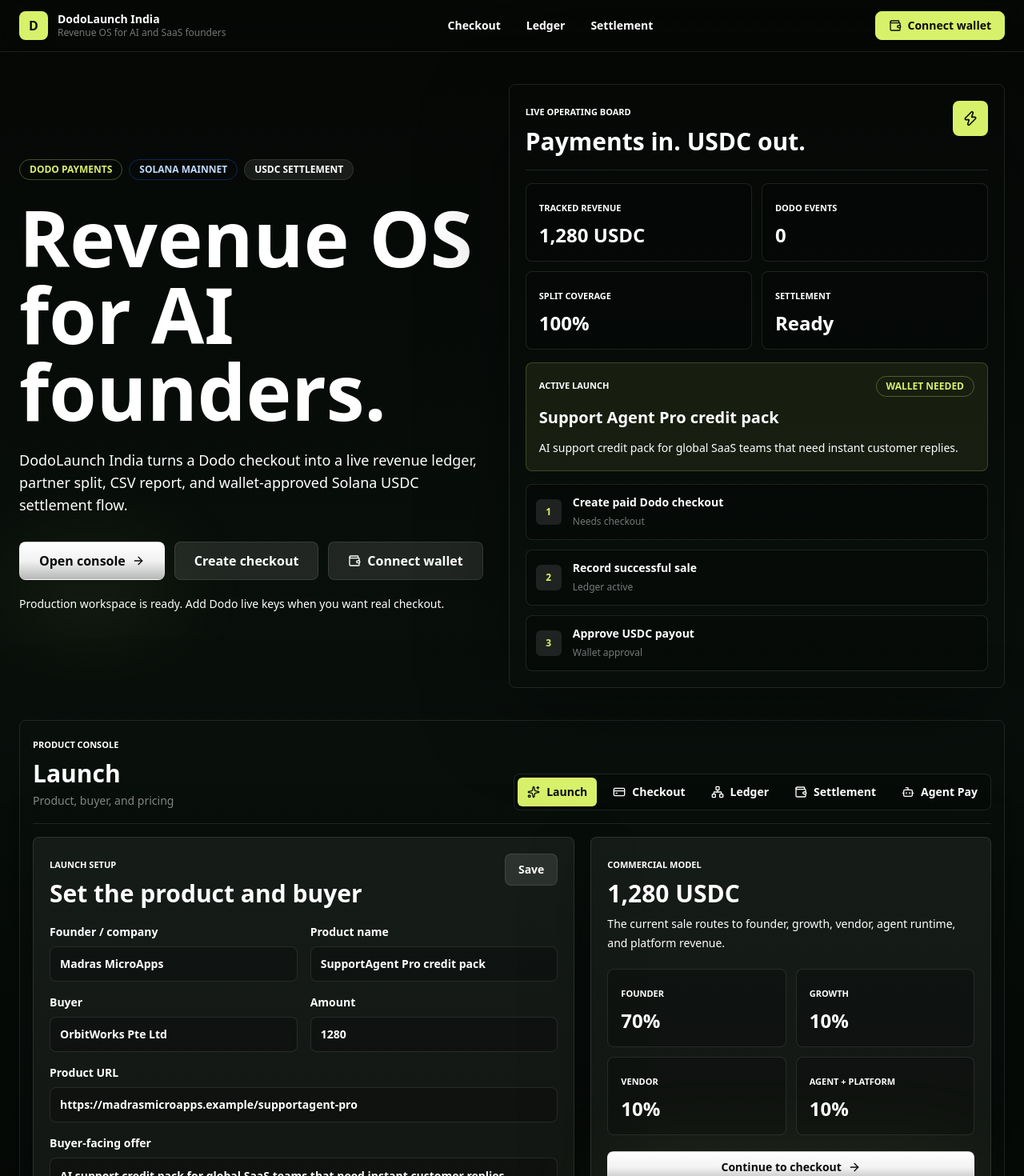
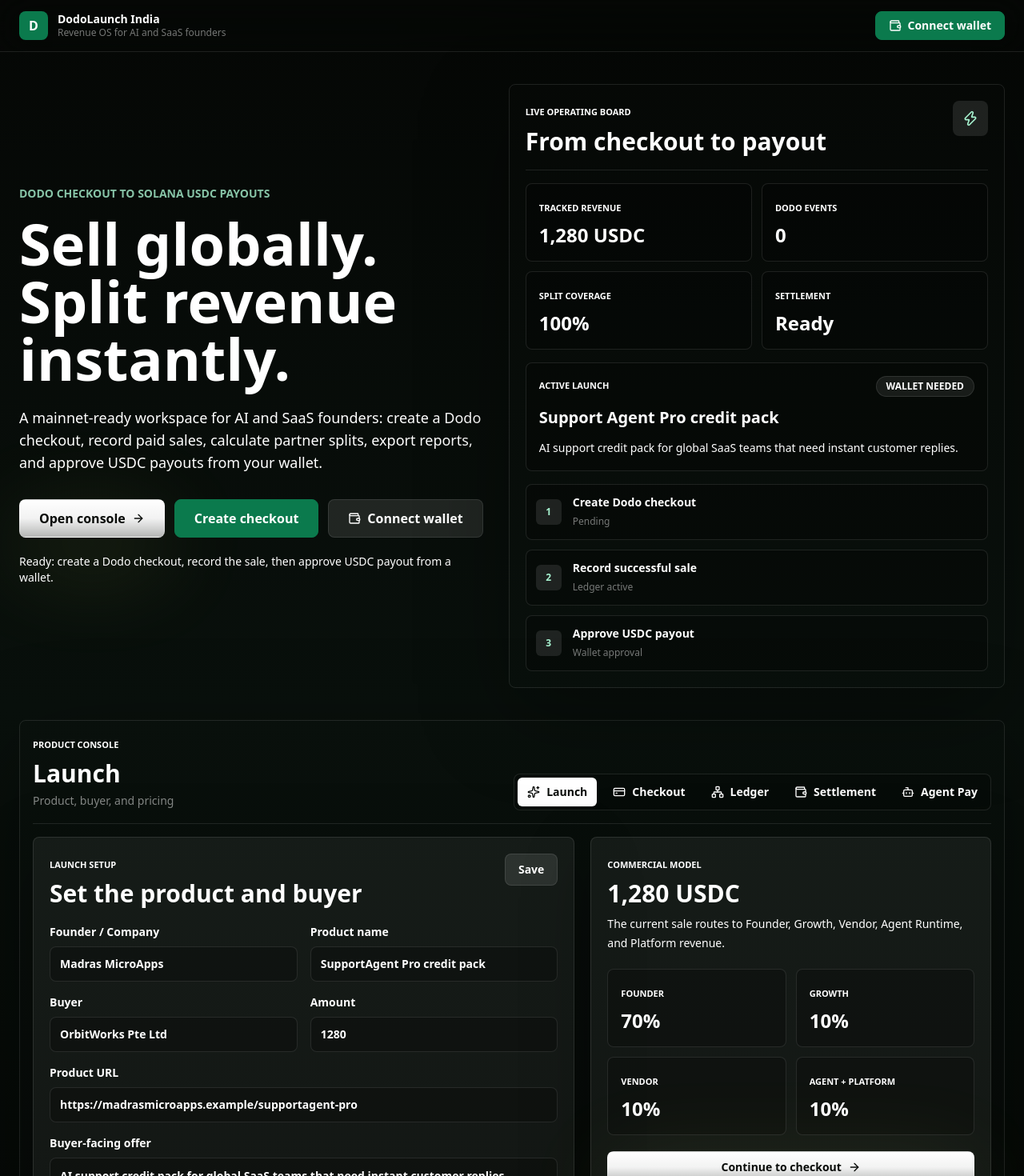
Before and after one commit to jerreenj/DodoLaunch-India, a Next.js app: page / in a window 1280 px wide. Shown: the top 1470 px of the page at 80% size. Built offline with nearby package versions, Linux system fonts and the light colour scheme.

Commit message:
feat: clarify landing and console ux

```diff
--- a/components/ui/saa-s-template.tsx
+++ b/components/ui/saa-s-template.tsx
@@ -9,12 +9,10 @@ import {
   ExternalLink,
   FileDown,
   Globe2,
-  Menu,
   Network,
   RefreshCw,
   Sparkles,
   Wallet,
-  X,
   Zap,
 } from "lucide-react";
 import { defaultProductConfig, initialDemoState, recipients } from "@/lib/demo-data";
@@ -57,10 +55,10 @@ interface ButtonProps extends React.ButtonHTMLAttributes<HTMLButtonElement> {
 const Button = React.forwardRef<HTMLButtonElement, ButtonProps>(
   ({ variant = "default", size = "default", className = "", children, ...props }, ref) => {
     const baseStyles =
-      "inline-flex items-center justify-center gap-2 whitespace-nowrap rounded-lg border font-semibold tracking-normal transition-all focus-visible:outline-none focus-visible:ring-2 focus-visible:ring-lime/70 disabled:pointer-events-none disabled:opacity-50";
+      "inline-flex items-center justify-center gap-2 whitespace-nowrap rounded-lg border font-semibold tracking-normal transition-all focus-visible:outline-none focus-visible:ring-2 focus-visible:ring-dodo/70 disabled:pointer-events-none disabled:opacity-50";
 
     const variants = {
-      default: "border-lime bg-lime text-ink hover:bg-lime/90",
+      default: "border-dodo bg-dodo text-white hover:bg-dodo/90",
       secondary: "border-white/10 bg-white/10 text-white hover:border-white/20 hover:bg-white/15",
       ghost: "border-transparent bg-transparent text-white/68 hover:bg-white/10 hover:text-white",
       gradient:
@@ -172,7 +170,7 @@ function TextInput(props: React.InputHTMLAttributes<HTMLInputElement>) {
   return (
     <input
       {...props}
-      className={`h-11 rounded-lg border border-white/10 bg-black/25 px-3 text-white outline-none transition focus:border-lime/60 ${
+      className={`h-11 rounded-lg border border-white/10 bg-black/25 px-3 text-white outline-none transition focus:border-dodo/70 ${
         props.className ?? ""
       }`}
     />
@@ -183,7 +181,7 @@ function TextArea(props: React.TextareaHTMLAttributes<HTMLTextAreaElement>) {
   return (
     <textarea
       {...props}
-      className={`min-h-24 rounded-lg border border-white/10 bg-black/25 p-3 text-white outline-none transition focus:border-lime/60 ${
+      className={`min-h-24 rounded-lg border border-white/10 bg-black/25 p-3 text-white outline-none transition focus:border-dodo/70 ${
         props.className ?? ""
       }`}
     />
@@ -199,8 +197,8 @@ function StatusPill({
 }) {
   const tones = {
     neutral: "border-white/10 bg-white/[0.08] text-white/68",
-    lime: "border-lime/30 bg-lime/12 text-lime",
-    blue: "border-frontier/35 bg-frontier/12 text-blue-200",
+    lime: "border-dodo/35 bg-dodo/[0.16] text-emerald-100",
+    blue: "border-frontier/35 bg-frontier/[0.14] text-blue-200",
   };
 
   return <span className={`rounded-full border px-3 py-1 text-xs font-bold uppercase ${tones[tone]}`}>{children}</span>;
@@ -227,15 +225,22 @@ function shortWallet(address: string) {
   return `${address.slice(0, 4)}...${address.slice(-4)}`;
 }
 
+function titleCase(value: string) {
+  return value
+    .split(/[\s_-]+/)
+    .filter(Boolean)
+    .map((part) => `${part.charAt(0).toUpperCase()}${part.slice(1).toLowerCase()}`)
+    .join(" ");
+}
+
 export default function Component() {
   const [state, setState] = React.useState<DemoState>(initialDemoState);
   const [selectedSettlementId, setSelectedSettlementId] = React.useState(initialDemoState.settlementEntries[0].id);
   const [productConfig, setProductConfig] = React.useState<ProductConfig>(defaultProductConfig);
   const [walletPanelOpen, setWalletPanelOpen] = React.useState(false);
   const [activeView, setActiveView] = React.useState<WorkspaceView>("launch");
-  const [mobileMenuOpen, setMobileMenuOpen] = React.useState(false);
   const [busyAction, setBusyAction] = React.useState<string | null>(null);
-  const [message, setMessage] = React.useState("Production workspace is ready. Add Dodo live keys when you want real checkout.");
+  const [message, setMessage] = React.useState("Ready: create a Dodo checkout, record the sale, then approve USDC payout from a wallet.");
   const [x402Preview, setX402Preview] = React.useState("Agent data is protected until a payment proof is attached.");
   const [walletAddress, setWalletAddress] = React.useState("");
   const [walletError, setWalletError] = React.useState("");
@@ -247,13 +252,41 @@ export default function Component() {
       const saved = window.localStorage.getItem(storageKey);
       if (saved) {
         const parsed = JSON.parse(saved) as DemoState;
-        setState(parsed);
+        const migrated: DemoState = {
+          ...parsed,
+          checkouts: parsed.checkouts.map((checkout) => ({
+            ...checkout,
+            amount: { ...checkout.amount, currency: "USDC" },
+          })),
+          dodoEvents: parsed.dodoEvents.map((event) => ({
+            ...event,
+            amount: { ...event.amount, currency: "USDC" },
+          })),
+          x402Events: parsed.x402Events.map((event) => ({
+            ...event,
+            amount: { ...event.amount, currency: "USDC" },
+          })),
+          settlementEntries: parsed.settlementEntries.map((entry) => ({
+            ...entry,
+            amount: { ...entry.amount, currency: "USDC" },
+          })),
+          payoutBatches: parsed.payoutBatches.map((batch) => ({
+            ...batch,
+            total: { ...batch.total, currency: "USDC" },
+            lines: batch.lines.map((line) => ({
+              ...line,
+              amount: { ...line.amount, currency: "USDC" },
+            })),
+          })),
+        };
+        setState(migrated);
         setSelectedSettlementId(parsed.settlementEntries[0]?.id ?? initialDemoState.settlementEntries[0].id);
       }
 
       const savedProduct = window.localStorage.getItem(productStorageKey);
       if (savedProduct) {
-        setProductConfig(JSON.parse(savedProduct) as ProductConfig);
+        const parsedProduct = JSON.parse(savedProduct) as ProductConfig;
+        setProductConfig({ ...parsedProduct, currency: "USDC" });
       }
     } catch {
       window.localStorage.removeItem(storageKey);
@@ -529,7 +562,7 @@ export default function Component() {
   function resetWorkspace() {
     setState(initialDemoState);
     setSelectedSettlementId(initialDemoState.settlementEntries[0].id);
-    setMessage("Workspace reset. Production workspace is ready.");
+    setMessage("Ready: create a Dodo checkout, record the sale, then approve USDC payout from a wallet.");
     setX402Preview("Agent data is protected until a payment proof is attached.");
     setMainnetTx({ status: "idle" });
     setActiveView("launch");
@@ -545,8 +578,8 @@ export default function Component() {
       ...splitPreview.map((row) => [
         productConfig.productName,
         row.name,
-        row.role,
-        row.region,
+        titleCase(row.role),
+        titleCase(row.region),
         String(row.splitBps / 100),
         row.amount.toFixed(2),
         productConfig.currency,
@@ -575,7 +608,6 @@ export default function Component() {
 
   function selectView(view: WorkspaceView) {
     setActiveView(view);
-    setMobileMenuOpen(false);
   }
 
   function goToWorkspace(view: WorkspaceView) {
@@ -600,82 +632,37 @@ export default function Component() {
       <header className="sticky top-0 z-50 border-b border-white/10 bg-[#050705]/88 backdrop-blur-xl">
         <nav className="mx-auto flex h-16 max-w-7xl items-center justify-between px-4 sm:px-6">
           <button className="flex items-center gap-3 text-left" type="button" onClick={() => selectView("launch")}>
-            <span className="grid size-9 place-items-center rounded-lg bg-lime font-black text-ink">D</span>
+            <span className="grid size-9 place-items-center rounded-lg bg-dodo font-black text-white">D</span>
             <span>
               <strong className="block text-sm leading-tight">DodoLaunch India</strong>
               <span className="hidden text-xs text-white/45 sm:block">Revenue OS for AI and SaaS founders</span>
             </span>
           </button>
 
-          <div className="hidden items-center gap-2 md:flex">
-            <button className="rounded-lg px-3 py-2 text-sm font-semibold text-white/58 transition hover:bg-white/[0.08] hover:text-white" type="button" onClick={() => goToWorkspace("checkout")}>
-              Checkout
-            </button>
-            <button className="rounded-lg px-3 py-2 text-sm font-semibold text-white/58 transition hover:bg-white/[0.08] hover:text-white" type="button" onClick={() => goToWorkspace("ledger")}>
-              Ledger
-            </button>
-            <button className="rounded-lg px-3 py-2 text-sm font-semibold text-white/58 transition hover:bg-white/[0.08] hover:text-white" type="button" onClick={() => goToWorkspace("settlement")}>
-              Settlement
-            </button>
-          </div>
-
           <div className="flex items-center gap-2">
             <Button type="button" variant={walletAddress ? "secondary" : "default"} size="sm" onClick={connectWallet} disabled={walletConnecting}>
               <Wallet className="size-4" />
               {walletConnecting ? "Connecting..." : walletAddress ? shortWallet(walletAddress) : "Connect wallet"}
             </Button>
-            <Button
-              type="button"
-              variant="ghost"
-              size="sm"
-              className="md:hidden"
-              onClick={() => setMobileMenuOpen((open) => !open)}
-              aria-label="Toggle menu"
-            >
-              {mobileMenuOpen ? <X className="size-4" /> : <Menu className="size-4" />}
-            </Button>
           </div>
         </nav>
-
-        {mobileMenuOpen ? (
-          <div className="border-t border-white/10 bg-[#050705] px-4 py-3 md:hidden">
-            <div className="grid gap-2">
-              {workspaceViews.map((view) => (
-                <button
-                  className={`rounded-lg px-3 py-3 text-left text-sm font-semibold ${
-                    activeView === view.id ? "bg-lime text-ink" : "bg-white/[0.055] text-white/70"
-                  }`}
-                  key={view.id}
-                  type="button"
-                  onClick={() => selectView(view.id)}
-                >
-                  {view.label}
-                </button>
-              ))}
-            </div>
-          </div>
-        ) : null}
       </header>
 
       <section className="mx-auto grid min-h-[calc(100vh-64px)] max-w-7xl items-center gap-8 px-4 py-10 sm:px-6 lg:grid-cols-[0.9fr_1.1fr]">
         <div>
-          <div className="mb-6 flex flex-wrap gap-2">
-            <StatusPill tone="lime">Dodo Payments</StatusPill>
-            <StatusPill tone="blue">Solana mainnet</StatusPill>
-            <StatusPill>USDC settlement</StatusPill>
-          </div>
-          <h1 className="max-w-3xl text-5xl font-semibold leading-[0.95] tracking-normal text-white sm:text-7xl lg:text-8xl">
-            Revenue OS for AI founders.
+          <p className="mb-4 text-sm font-semibold uppercase text-emerald-200/80">Dodo checkout to Solana USDC payouts</p>
+          <h1 className="max-w-3xl text-5xl font-semibold leading-[0.98] tracking-normal text-white sm:text-6xl lg:text-7xl">
+            Sell globally. Split revenue instantly.
           </h1>
           <p className="mt-6 max-w-2xl text-base leading-7 text-white/64 sm:text-lg">
-            DodoLaunch India turns a Dodo checkout into a live revenue ledger, partner split, CSV report,
-            and wallet-approved Solana USDC settlement flow.
+            A mainnet-ready workspace for AI and SaaS founders: create a Dodo checkout, record paid sales,
+            calculate partner splits, export reports, and approve USDC payouts from your wallet.
           </p>
           <div className="mt-8 flex flex-col gap-3 sm:flex-row">
             <Button type="button" variant="gradient" size="lg" onClick={() => goToWorkspace("launch")}>
               Open console <ArrowRight className="size-4" />
             </Button>
-            <Button type="button" variant="secondary" size="lg" onClick={createCheckout} disabled={busyAction !== null}>
+            <Button type="button" variant="default" size="lg" onClick={createCheckout} disabled={busyAction !== null}>
               {busyAction === "checkout" ? "Creating..." : "Create checkout"}
             </Button>
             <Button type="button" variant="secondary" size="lg" onClick={connectWallet} disabled={walletConnecting}>
@@ -690,9 +677,9 @@ export default function Component() {
           <div className="flex items-start justify-between gap-4 border-b border-white/10 pb-4">
             <div>
               <Label>Live operating board</Label>
-              <h2 className="mt-2 text-3xl font-semibold leading-tight">Payments in. USDC out.</h2>
+              <h2 className="mt-2 text-3xl font-semibold leading-tight">From checkout to payout</h2>
             </div>
-            <span className="grid size-11 place-items-center rounded-lg bg-lime text-ink">
+            <span className="grid size-11 place-items-center rounded-lg bg-white/10 text-emerald-200">
               <Zap className="size-5" />
             </span>
           </div>
@@ -711,10 +698,10 @@ export default function Component() {
             ))}
           </div>
 
-          <div className="mt-4 grid gap-3 rounded-lg border border-lime/20 bg-lime/[0.08] p-4">
+          <div className="mt-4 grid gap-3 rounded-lg border border-white/10 bg-black/25 p-4">
             <div className="flex items-center justify-between gap-3">
               <Label>Active launch</Label>
-              <StatusPill tone={walletAddress ? "blue" : "lime"}>{walletAddress ? "Wallet connected" : "Wallet needed"}</StatusPill>
+              <StatusPill tone={walletAddress ? "blue" : "neutral"}>{walletAddress ? "Wallet connected" : "Wallet needed"}</StatusPill>
             </div>
             <strong className="block text-xl">{heroProductName}</strong>
             <p className="text-sm leading-6 text-white/58">{productConfig.launchNote}</p>
@@ -722,12 +709,12 @@ export default function Component() {
 
           <div className="mt-4 grid gap-3">
             {[
-              ["1", "Create paid Dodo checkout", latestCheckout ? "Session ready" : "Needs checkout"],
+              ["1", "Create Dodo checkout", latestCheckout ? "Done" : "Pending"],
               ["2", "Record successful sale", state.settlementEntries.length ? "Ledger active" : "Awaiting sale"],
               ["3", "Approve USDC payout", mainnetTx.status === "broadcasted" ? "Proof live" : "Wallet approval"],
             ].map(([index, title, detail]) => (
               <div className="grid grid-cols-[34px_1fr] items-center gap-3 rounded-lg border border-white/10 bg-black/25 p-3" key={title}>
-                <span className="grid size-8 place-items-center rounded-md bg-white/10 text-xs font-black text-lime">{index}</span>
+                <span className="grid size-8 place-items-center rounded-md bg-white/10 text-xs font-black text-emerald-200">{index}</span>
                 <span>
                   <strong className="block text-sm">{title}</strong>
                   <span className="text-xs text-white/45">{detail}</span>
@@ -752,7 +739,7 @@ export default function Component() {
                 return (
                   <button
                     className={`inline-flex min-w-max items-center gap-2 rounded-md px-3 py-2 text-sm font-semibold transition ${
-                      activeView === view.id ? "bg-lime text-ink" : "text-white/58 hover:bg-white/[0.08] hover:text-white"
+                      activeView === view.id ? "bg-white text-ink" : "text-white/58 hover:bg-white/[0.08] hover:text-white"
                     }`}
                     key={view.id}
                     type="button"
@@ -780,7 +767,7 @@ export default function Component() {
                     </Button>
                   </div>
                   <div className="grid gap-4 sm:grid-cols-2">
-                    <Field label="Founder / company">
+                    <Field label="Founder / Company">
                       <TextInput value={productConfig.founderName} onChange={(event) => updateProduct("founderName", event.target.value)} />
                     </Field>
                     <Field label="Product name">
@@ -809,13 +796,13 @@ export default function Component() {
                 <ShellCard>
                   <Label>Commercial model</Label>
                   <h3 className="mt-2 text-3xl font-semibold">{formatMoney(productConfig.amount, productConfig.currency)}</h3>
-                  <p className="mt-2 text-sm leading-6 text-white/52">The current sale routes to founder, growth, vendor, agent runtime, and platform revenue.</p>
+                  <p className="mt-2 text-sm leading-6 text-white/52">The current sale routes to Founder, Growth, Vendor, Agent Runtime, and Platform revenue.</p>
                   <div className="mt-5 grid grid-cols-2 gap-3">
                     {[
                       ["Founder", "70%"],
                       ["Growth", "10%"],
                       ["Vendor", "10%"],
-                      ["Agent + platform", "10%"],
+                      ["Agent + Platform", "10%"],
                     ].map(([label, value]) => (
                       <div className="rounded-lg border border-white/10 bg-black/25 p-4" key={label}>
                         <Label>{label}</Label>
@@ -860,7 +847,7 @@ export default function Component() {
                       <Label>Checkout session</Label>
                       <h3 className="mt-2 text-2xl font-semibold">{latestCheckout?.sessionId ?? "No session yet"}</h3>
                     </div>
-                    <CreditCard className="size-6 text-lime" />
+                    <CreditCard className="size-6 text-emerald-200" />
                   </div>
                   <div className="rounded-lg border border-white/10 bg-black/25 p-4">
                     <Label>Payment link</Label>
@@ -903,14 +890,14 @@ export default function Component() {
                       <button
                         className={`grid gap-2 rounded-lg border p-4 text-left transition sm:grid-cols-[72px_1fr_auto] ${
                           entry.id === selectedSettlement.id
-                            ? "border-lime/50 bg-lime/[0.1]"
+                            ? "border-dodo/55 bg-dodo/[0.14]"
                             : "border-white/10 bg-black/25 hover:bg-white/[0.08]"
                         }`}
                         key={entry.id}
                         type="button"
                         onClick={() => setSelectedSettlementId(entry.id)}
                       >
-                        <span className="text-xs font-black uppercase text-lime">{entry.source}</span>
+                        <span className="text-xs font-black uppercase text-emerald-200">{entry.source}</span>
                         <span>
                           <strong className="block">{entry.label}</strong>
                           <span className="text-sm text-white/42">{entry.payer}</span>
@@ -937,7 +924,7 @@ export default function Component() {
                         <span>
                           <strong className="block">{recipient.name}</strong>
                           <span className="text-sm text-white/42">
-                            {recipient.role} / {recipient.region} / {recipient.splitBps / 100}%
+                            {titleCase(recipient.role)} / {titleCase(recipient.region)} / {recipient.splitBps / 100}%
                           </span>
                         </span>
                         <strong className="sm:text-right">{formatMoney(recipient.amount, productConfig.currency)}</strong>
@@ -975,7 +962,7 @@ export default function Component() {
                   <div className="mt-5 grid gap-2">
                     {transactionSteps.map(([index, title, detail]) => (
                       <div className="grid grid-cols-[34px_1fr] items-center gap-3 rounded-lg border border-white/10 bg-black/25 p-3" key={title}>
-                        <span className="grid size-8 place-items-center rounded-md bg-lime text-xs font-black text-ink">{index}</span>
+                        <span className="grid size-8 place-items-center rounded-md bg-white/10 text-xs font-black text-emerald-200">{index}</span>
                         <span>
                           <strong className="block text-sm">{title}</strong>
                           <span className="text-xs text-white/45">{detail}</span>
@@ -992,7 +979,7 @@ export default function Component() {
                         </strong>
                         {walletError ? <p className="mt-2 text-sm leading-6 text-red-200">{walletError}</p> : null}
                         {mainnetTx.status !== "idle" ? (
-                          <p className={`mt-2 text-sm leading-6 ${mainnetTx.status === "failed" ? "text-red-200" : "text-lime"}`}>
+                          <p className={`mt-2 text-sm leading-6 ${mainnetTx.status === "failed" ? "text-red-200" : "text-emerald-200"}`}>
                             {mainnetTx.status === "broadcasted" && mainnetTx.signature
                               ? `Broadcasted: ${shortWallet(mainnetTx.signature)}`
                               : mainnetTx.status === "failed"
@@ -1010,7 +997,7 @@ export default function Component() {
                       </div>
                       {productionWalletSteps.map((step) => (
                         <div className="flex gap-3 rounded-lg border border-white/10 bg-black/25 p-3" key={step}>
-                          <Check className="mt-0.5 size-4 shrink-0 text-lime" />
+                          <Check className="mt-0.5 size-4 shrink-0 text-emerald-200" />
                           <span className="text-sm leading-6 text-white/58">{step}</span>
                         </div>
                       ))}
@@ -1038,7 +1025,7 @@ export default function Component() {
                   </div>
                   {latestBatch ? (
                     <div className="grid gap-3">
-                      <div className="rounded-lg border border-lime/20 bg-lime/[0.08] p-4">
+                      <div className="rounded-lg border border-dodo/30 bg-dodo/[0.12] p-4">
                         <Label>Mainnet transfer</Label>
                         <div className="mt-2 grid gap-2 sm:grid-cols-3">
                           <strong className="text-lg">{formatMoney(latestBatch.total.amount, latestBatch.total.currency)}</strong>
@@ -1046,7 +1033,7 @@ export default function Component() {
                           <span className="break-all text-xs text-white/45">{latestBatch.tokenMint}</span>
                         </div>
                         {latestBatch.chainProofUrls[0] ? (
-                          <a className="mt-3 inline-flex items-center gap-2 text-sm font-semibold text-lime" href={latestBatch.chainProofUrls[0]} target="_blank" rel="noreferrer">
+                          <a className="mt-3 inline-flex items-center gap-2 text-sm font-semibold text-emerald-200" href={latestBatch.chainProofUrls[0]} target="_blank" rel="noreferrer">
                             View Solscan proof <ExternalLink className="size-4" />
                           </a>
                         ) : null}
@@ -1116,7 +1103,7 @@ export default function Component() {
       </section>
 
       <footer className="border-t border-white/10 px-4 py-8 text-center text-sm text-white/40 sm:px-6">
-        <Globe2 className="mx-auto mb-3 size-5 text-lime" />
+        <Globe2 className="mx-auto mb-3 size-5 text-emerald-200" />
         DodoLaunch India runs as a public product workspace for live checkout configuration, revenue routing, and mainnet settlement preparation.
       </footer>
     </main>
```
